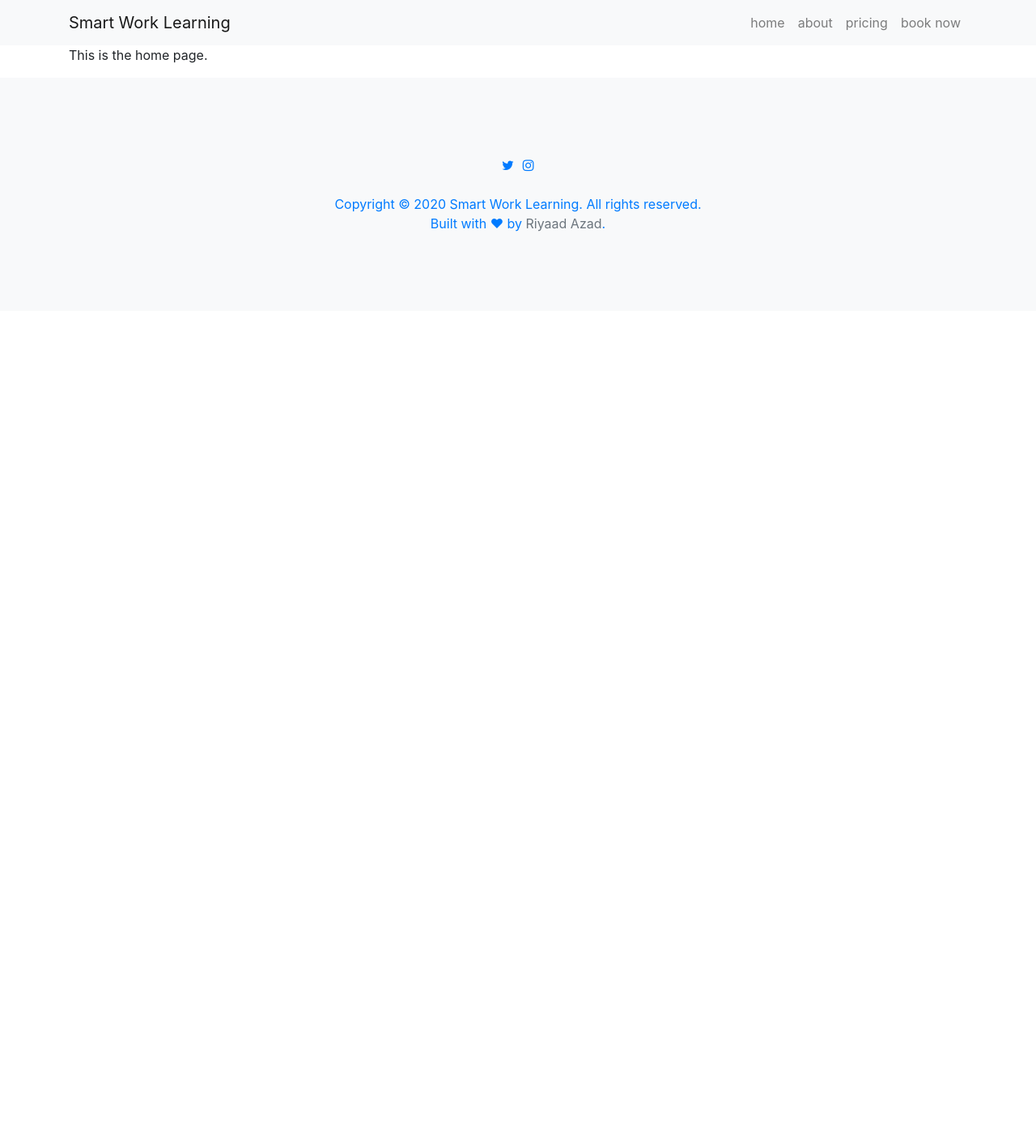
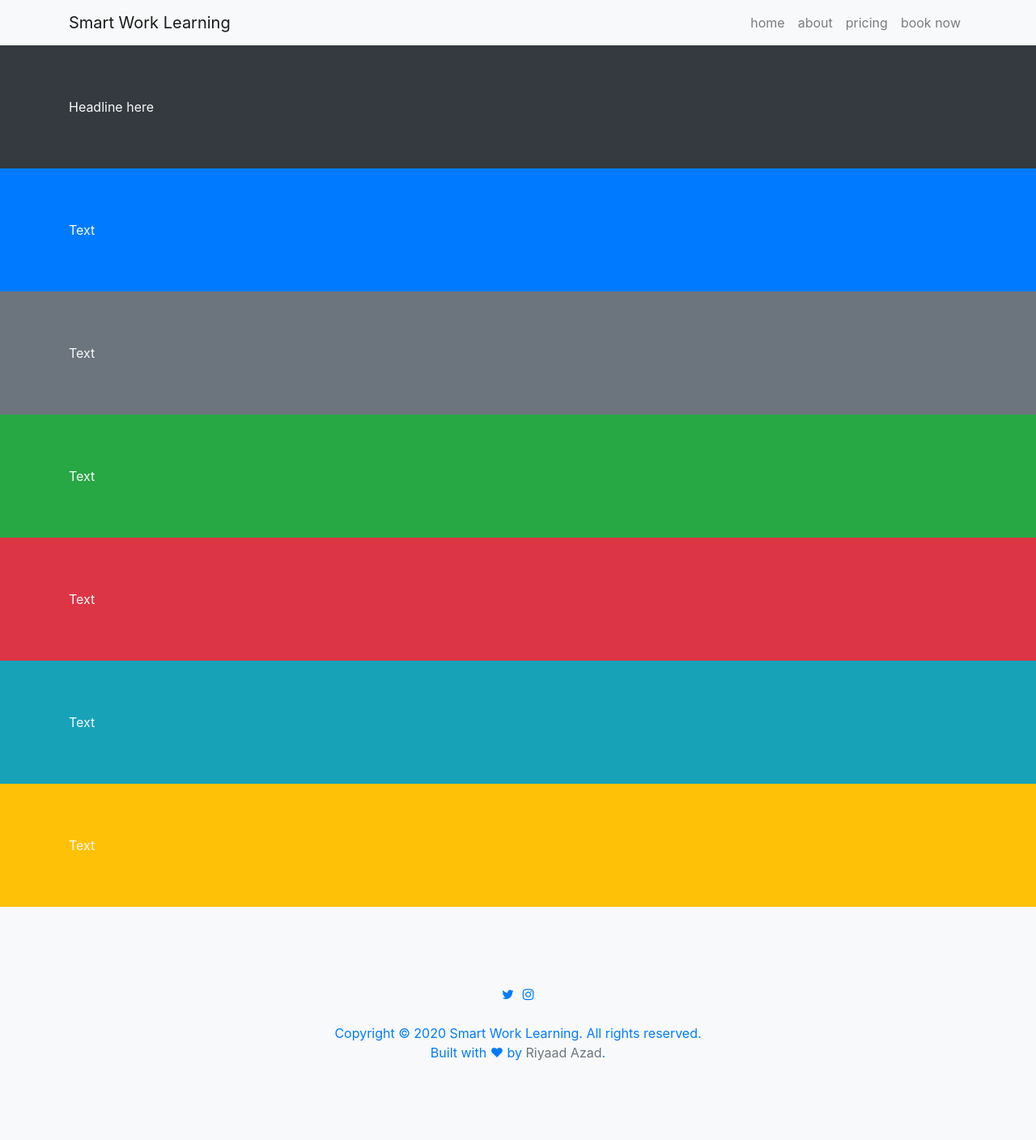
Before and after one commit to Smart-Work-Learning/smart-work-learning.github.io, a Jekyll site: the page built from index.md, in a window 1280 px wide. Shown: the whole page at 81% size. Built offline with Jekyll 4.4.1, drawn with Linux system fonts in a browser that asks for light colours; before the commit the page ends 900 px from its top, so only the background shows below that.

Commit message:
Add files

```diff
--- a/_layouts/landing.html
+++ b/_layouts/landing.html
@@ -7,3 +7,73 @@ layout: default
     {{ content }}
 
 </section>
+
+<div class="jumbotron jumbotron-fluid bg-dark text-light my-0">
+
+    <div class="container">
+
+        Headline here
+
+    </div>
+
+</div>
+
+<div class="jumbotron jumbotron-fluid bg-primary text-light my-0">
+
+    <div class="container">
+
+        Text
+
+    </div>
+
+</div>
+
+<div class="jumbotron jumbotron-fluid bg-secondary text-light my-0">
+
+    <div class="container">
+
+        Text
+
+    </div>
+
+</div>
+
+<div class="jumbotron jumbotron-fluid bg-success text-light my-0">
+
+    <div class="container">
+
+        Text
+
+    </div>
+
+</div>
+
+<div class="jumbotron jumbotron-fluid bg-danger text-light my-0">
+
+    <div class="container">
+
+        Text
+
+    </div>
+
+</div>
+
+<div class="jumbotron jumbotron-fluid bg-info text-light my-0">
+
+    <div class="container">
+
+        Text
+
+    </div>
+
+</div>
+
+<div class="jumbotron jumbotron-fluid bg-warning text-light my-0">
+
+    <div class="container">
+
+        Text
+
+    </div>
+
+</div>
--- a/index.md
+++ b/index.md
@@ -2,5 +2,3 @@
 layout: landing
 title: Home
 ---
-
-This is the home page.
```
Also changed, not shown: _includes/navigation.html (line endings or trailing spaces).
